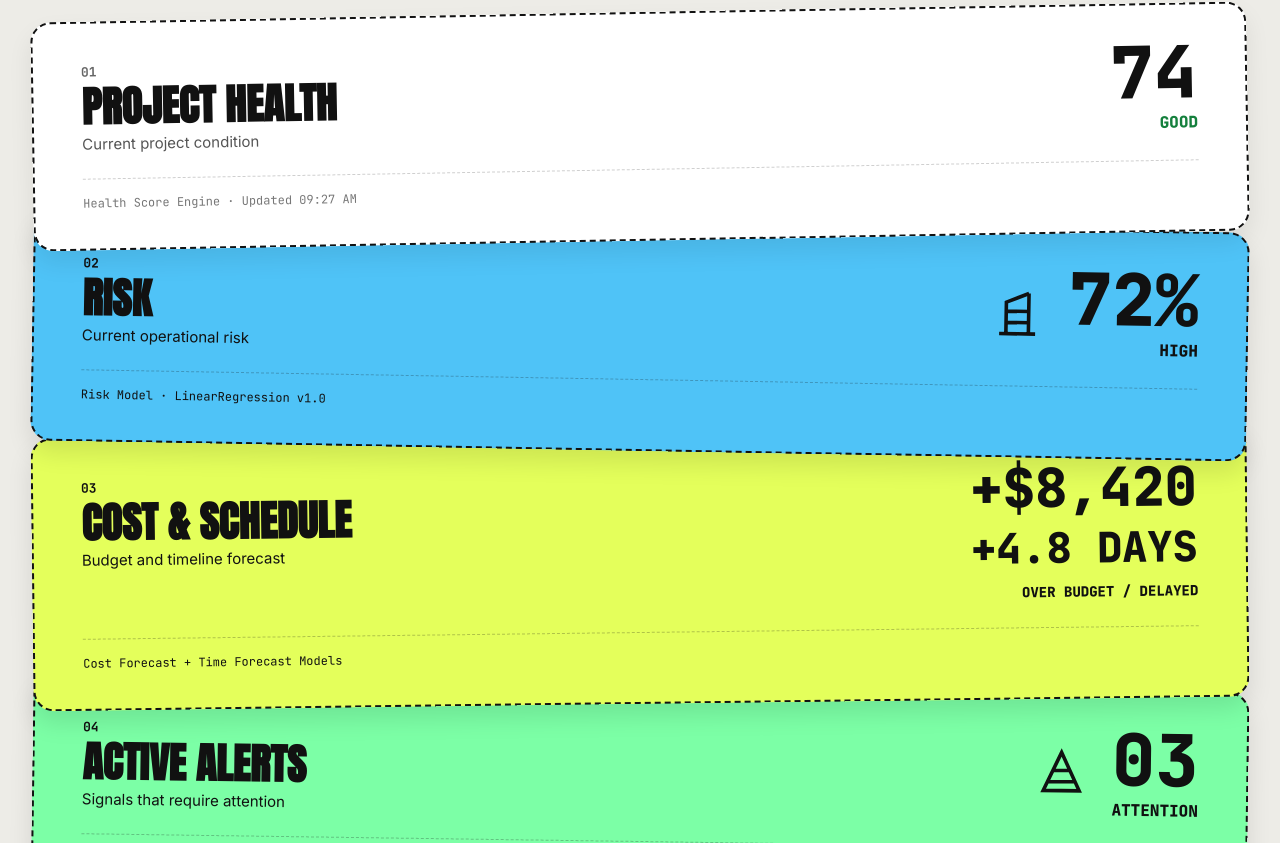
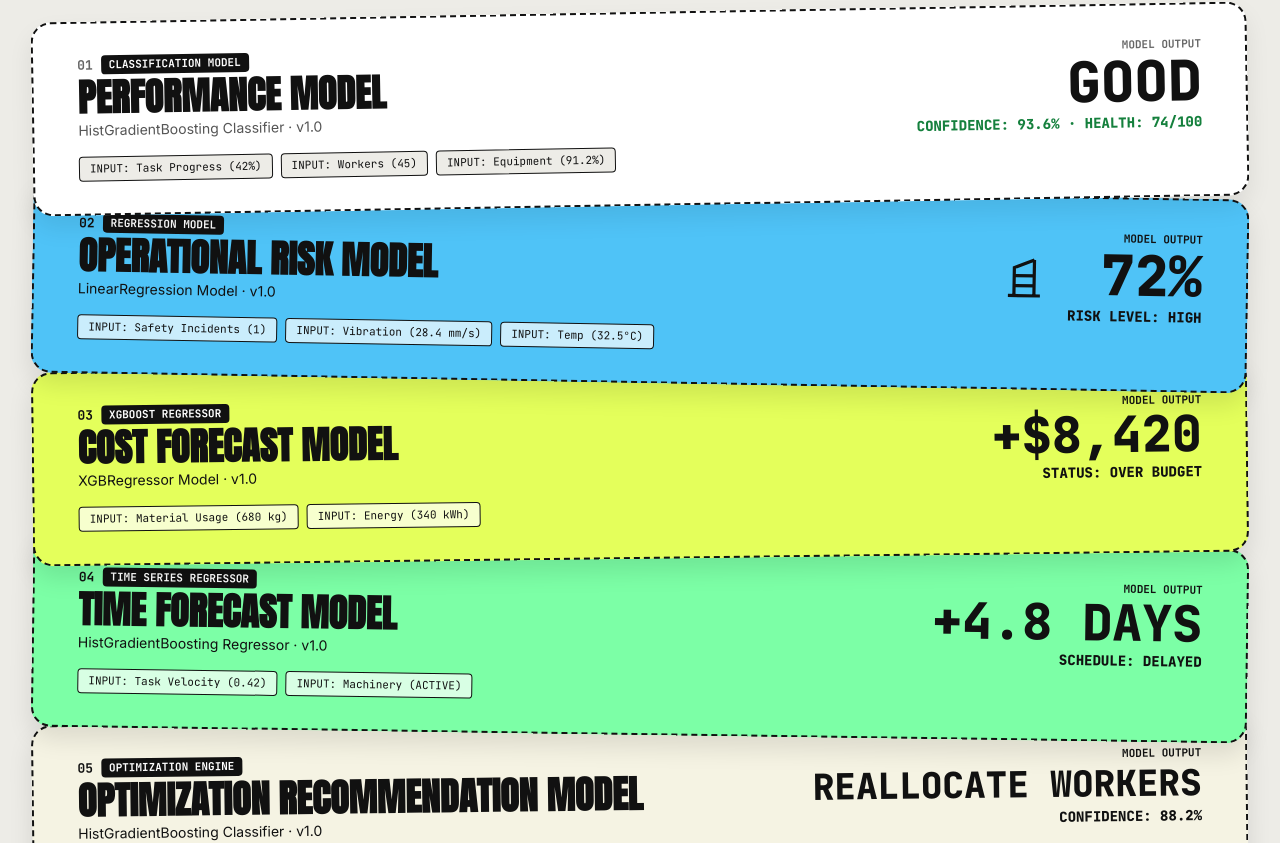
Before and after one commit to shubham392007-sketch/ConArk_Systems, a React (Vite) app in the folder frontend/: page / in a window 1280 px wide. Shown: the part 397-1240 px from the top of the page. Built offline with nearby package versions, Linux system fonts and the light colour scheme; no server answers.

Commit message:
feat: map card system 1-to-1 to each ML model with explicit telemetry inputs and predicted outputs

```diff
--- a/frontend/src/pages/CommandCenter.tsx
+++ b/frontend/src/pages/CommandCenter.tsx
@@ -35,13 +35,23 @@ export const CommandCenter: React.FC = () => {
     loadIntelligence();
   }, []);
 
+  // Live predictions or fallback defaults
+  const perfPred = data?.ml_results.performance.prediction ?? 'GOOD';
+  const perfConf = (data?.ml_results.performance.confidence ?? 0.936) * 100;
   const healthScore = data?.health.overall_health_score ?? 74;
-  const healthStatus = data?.health.health_status ?? 'GOOD';
+
   const riskScore = data?.ml_results.risk.risk_score ?? 72;
   const riskLevel = data?.ml_results.risk.risk_level ?? 'HIGH';
+
   const costDev = data?.ml_results.cost_forecast.predicted_cost_deviation ?? 8420;
+  const costStatus = data?.ml_results.cost_forecast.budget_status ?? 'OVER BUDGET';
+
   const timeDev = data?.ml_results.time_forecast.predicted_time_deviation_days ?? 4.8;
-  const alertCount = data?.alerts.length ?? 3;
+  const timeStatus = data?.ml_results.time_forecast.schedule_status ?? 'DELAYED';
+
+  const optRec = data?.ml_results.optimization.recommendation ?? 'REALLOCATE WORKERS';
+  const optConf = (data?.ml_results.optimization.confidence ?? 0.882) * 100;
+
   const geminiText = data?.gemini_report.report?.executive_summary || "Review worker allocation before the next construction cycle.";
 
   return (
@@ -70,173 +80,286 @@ export const CommandCenter: React.FC = () => {
         </p>
       </div>
 
-      {/* Primary Stacked Card Deck — Enlarged Cards with Consistent Dashed Borders */}
+      {/* 5-MODEL STACKED CARD DECK */}
       <div style={{ display: 'flex', flexDirection: 'column', gap: '0px', marginBottom: '40px' }}>
 
-        {/* CARD 01: WHITE - PROJECT HEALTH */}
+        {/* MODEL 01: PERFORMANCE MODEL (WHITE #FFFFFF) */}
         <div
           className="card-rotate-neg1 card-hover-lift"
           style={{
             backgroundColor: '#FFFFFF',
             border: '2.5px dashed #111111',
             borderRadius: '20px',
-            padding: '36px 48px',
+            padding: '32px 44px',
             boxShadow: '0 12px 24px rgba(0, 0, 0, 0.08)',
             position: 'relative',
-            zIndex: 4,
-            minHeight: '180px'
+            zIndex: 5
           }}
         >
-          <div style={{ display: 'flex', justifyContent: 'space-between', alignItems: 'flex-start' }}>
+          <div style={{ display: 'flex', justifyContent: 'space-between', alignItems: 'flex-start', flexWrap: 'wrap', gap: '16px' }}>
             <div>
+              <div style={{ display: 'flex', alignItems: 'center', gap: '8px' }}>
                 <span style={{ fontSize: '13px', fontFamily: 'JetBrains Mono, monospace', color: '#666666', fontWeight: 'bold' }}>01</span>
-              <h2 style={{ fontFamily: 'Anton, sans-serif', fontSize: '42px', color: '#111111', textTransform: 'uppercase', lineHeight: '1.05', marginTop: '4px' }}>
-                PROJECT HEALTH
+                <span style={{ fontSize: '11px', fontFamily: 'JetBrains Mono, monospace', fontWeight: 'bold', backgroundColor: '#111111', color: '#FFFFFF', padding: '2px 8px', borderRadius: '4px' }}>
+                  CLASSIFICATION MODEL
+                </span>
+              </div>
+              <h2 style={{ fontFamily: 'Anton, sans-serif', fontSize: '38px', color: '#111111', textTransform: 'uppercase', lineHeight: '1.05', marginTop: '4px' }}>
+                PERFORMANCE MODEL
               </h2>
-              <p style={{ fontSize: '15px', color: '#555555', fontFamily: 'Inter, sans-serif', marginTop: '4px' }}>Current project condition</p>
+              <p style={{ fontSize: '14px', color: '#555555', fontFamily: 'Inter, sans-serif', marginTop: '2px' }}>
+                HistGradientBoosting Classifier · v1.0
+              </p>
+
+              {/* Explicit Model Telemetry Inputs */}
+              <div style={{ marginTop: '16px', display: 'flex', flexWrap: 'wrap', gap: '8px', fontSize: '11px', fontFamily: 'JetBrains Mono, monospace' }}>
+                <span style={{ backgroundColor: '#EDECE7', border: '1px solid #111111', padding: '4px 10px', borderRadius: '4px' }}>
+                  INPUT: Task Progress (42%)
+                </span>
+                <span style={{ backgroundColor: '#EDECE7', border: '1px solid #111111', padding: '4px 10px', borderRadius: '4px' }}>
+                  INPUT: Workers ({defaultInput.worker_count})
+                </span>
+                <span style={{ backgroundColor: '#EDECE7', border: '1px solid #111111', padding: '4px 10px', borderRadius: '4px' }}>
+                  INPUT: Equipment ({defaultInput.equipment_utilization_rate}%)
+                </span>
               </div>
+            </div>
+
+            {/* Model Output Prediction */}
             <div style={{ textAlign: 'right' }}>
-              <div style={{ fontFamily: 'JetBrains Mono, monospace', fontSize: '72px', fontWeight: '800', color: '#111111', lineHeight: '0.9' }}>
-                {healthScore}
+              <div style={{ fontSize: '11px', fontFamily: 'JetBrains Mono, monospace', fontWeight: 'bold', color: '#666666' }}>MODEL OUTPUT</div>
+              <div style={{ fontFamily: 'JetBrains Mono, monospace', fontSize: '56px', fontWeight: '800', color: '#111111', lineHeight: '0.9', marginTop: '4px' }}>
+                {perfPred}
               </div>
-              <div style={{ fontSize: '16px', fontWeight: '800', color: '#15803d', fontFamily: 'JetBrains Mono, monospace', marginTop: '6px' }}>
-                {healthStatus}
+              <div style={{ fontSize: '14px', fontWeight: '800', color: '#15803d', fontFamily: 'JetBrains Mono, monospace', marginTop: '6px' }}>
+                CONFIDENCE: {perfConf.toFixed(1)}% · HEALTH: {healthScore}/100
               </div>
             </div>
           </div>
-          <div style={{ marginTop: '24px', paddingTop: '16px', borderTop: '1px dashed rgba(17,17,17,0.2)', fontSize: '12px', color: '#777777', fontFamily: 'JetBrains Mono, monospace' }}>
-            Health Score Engine · Updated {new Date().toLocaleTimeString([], { hour: '2-digit', minute: '2-digit' })}
-          </div>
         </div>
 
-        {/* CARD 02: BLUE - RISK */}
+        {/* MODEL 02: RISK MODEL (BLUE #4FC3F7) */}
         <div
           className="card-rotate-pos1 card-hover-lift"
           style={{
             backgroundColor: '#4FC3F7',
             border: '2.5px dashed #111111',
             borderRadius: '20px',
-            padding: '36px 48px',
+            padding: '32px 44px',
             boxShadow: '0 12px 24px rgba(0, 0, 0, 0.1)',
             position: 'relative',
-            marginTop: '-20px',
-            zIndex: 3,
-            minHeight: '180px'
+            marginTop: '-18px',
+            zIndex: 4
           }}
         >
-          <div style={{ display: 'flex', justifyContent: 'space-between', alignItems: 'flex-start' }}>
+          <div style={{ display: 'flex', justifyContent: 'space-between', alignItems: 'flex-start', flexWrap: 'wrap', gap: '16px' }}>
             <div>
+              <div style={{ display: 'flex', alignItems: 'center', gap: '8px' }}>
                 <span style={{ fontSize: '13px', fontFamily: 'JetBrains Mono, monospace', color: '#111111', fontWeight: 'bold' }}>02</span>
-              <h2 style={{ fontFamily: 'Anton, sans-serif', fontSize: '42px', color: '#111111', textTransform: 'uppercase', lineHeight: '1.05', marginTop: '4px' }}>
-                RISK
+                <span style={{ fontSize: '11px', fontFamily: 'JetBrains Mono, monospace', fontWeight: 'bold', backgroundColor: '#111111', color: '#FFFFFF', padding: '2px 8px', borderRadius: '4px' }}>
+                  REGRESSION MODEL
+                </span>
+              </div>
+              <h2 style={{ fontFamily: 'Anton, sans-serif', fontSize: '38px', color: '#111111', textTransform: 'uppercase', lineHeight: '1.05', marginTop: '4px' }}>
+                OPERATIONAL RISK MODEL
               </h2>
-              <p style={{ fontSize: '15px', color: '#111111', fontFamily: 'Inter, sans-serif', marginTop: '4px' }}>Current operational risk</p>
+              <p style={{ fontSize: '14px', color: '#111111', fontFamily: 'Inter, sans-serif', marginTop: '2px' }}>
+                LinearRegression Model · v1.0
+              </p>
+
+              {/* Explicit Model Telemetry Inputs */}
+              <div style={{ marginTop: '16px', display: 'flex', flexWrap: 'wrap', gap: '8px', fontSize: '11px', fontFamily: 'JetBrains Mono, monospace' }}>
+                <span style={{ backgroundColor: 'rgba(255,255,255,0.7)', border: '1px solid #111111', padding: '4px 10px', borderRadius: '4px' }}>
+                  INPUT: Safety Incidents ({defaultInput.safety_incidents})
+                </span>
+                <span style={{ backgroundColor: 'rgba(255,255,255,0.7)', border: '1px solid #111111', padding: '4px 10px', borderRadius: '4px' }}>
+                  INPUT: Vibration ({defaultInput.vibration_level} mm/s)
+                </span>
+                <span style={{ backgroundColor: 'rgba(255,255,255,0.7)', border: '1px solid #111111', padding: '4px 10px', borderRadius: '4px' }}>
+                  INPUT: Temp ({defaultInput.temperature}°C)
+                </span>
               </div>
-            <div style={{ display: 'flex', alignItems: 'center', gap: '24px' }}>
-              {/* Crane Micro-Illustration SVG */}
-              <svg width="54" height="54" viewBox="0 0 24 24" fill="none" stroke="#111111" strokeWidth="1.6">
+            </div>
+
+            {/* Model Output Prediction */}
+            <div style={{ display: 'flex', alignItems: 'center', gap: '20px' }}>
+              <svg width="48" height="48" viewBox="0 0 24 24" fill="none" stroke="#111111" strokeWidth="1.6">
                 <path d="M4 21h16M7 21V7l10-4M17 3v18M7 11h10M7 16h10" />
               </svg>
               <div style={{ textAlign: 'right' }}>
-                <div style={{ fontFamily: 'JetBrains Mono, monospace', fontSize: '72px', fontWeight: '800', color: '#111111', lineHeight: '0.9' }}>
+                <div style={{ fontSize: '11px', fontFamily: 'JetBrains Mono, monospace', fontWeight: 'bold', color: '#111111' }}>MODEL OUTPUT</div>
+                <div style={{ fontFamily: 'JetBrains Mono, monospace', fontSize: '56px', fontWeight: '800', color: '#111111', lineHeight: '0.9', marginTop: '4px' }}>
                   {riskScore.toFixed(0)}%
                 </div>
-                <div style={{ fontSize: '16px', fontWeight: '800', color: '#111111', fontFamily: 'JetBrains Mono, monospace', marginTop: '6px' }}>
-                  {riskLevel}
+                <div style={{ fontSize: '14px', fontWeight: '800', color: '#111111', fontFamily: 'JetBrains Mono, monospace', marginTop: '6px' }}>
+                  RISK LEVEL: {riskLevel}
                 </div>
               </div>
             </div>
           </div>
-          <div style={{ marginTop: '24px', paddingTop: '16px', borderTop: '1px dashed rgba(17,17,17,0.25)', fontSize: '12px', color: '#111111', fontFamily: 'JetBrains Mono, monospace' }}>
-            Risk Model · LinearRegression v1.0
-          </div>
         </div>
 
-        {/* CARD 03: CHARTREUSE - COST & SCHEDULE */}
+        {/* MODEL 03: COST FORECAST MODEL (CHARTREUSE #E4FF5B) */}
         <div
           className="card-rotate-neg07 card-hover-lift"
           style={{
             backgroundColor: '#E4FF5B',
             border: '2.5px dashed #111111',
             borderRadius: '20px',
-            padding: '36px 48px',
+            padding: '32px 44px',
             boxShadow: '0 12px 24px rgba(0, 0, 0, 0.1)',
             position: 'relative',
-            marginTop: '-20px',
-            zIndex: 2,
-            minHeight: '180px'
+            marginTop: '-18px',
+            zIndex: 3
           }}
         >
-          <div style={{ display: 'flex', justifyContent: 'space-between', alignItems: 'flex-start' }}>
+          <div style={{ display: 'flex', justifyContent: 'space-between', alignItems: 'flex-start', flexWrap: 'wrap', gap: '16px' }}>
             <div>
+              <div style={{ display: 'flex', alignItems: 'center', gap: '8px' }}>
                 <span style={{ fontSize: '13px', fontFamily: 'JetBrains Mono, monospace', color: '#111111', fontWeight: 'bold' }}>03</span>
-              <h2 style={{ fontFamily: 'Anton, sans-serif', fontSize: '42px', color: '#111111', textTransform: 'uppercase', lineHeight: '1.05', marginTop: '4px' }}>
-                COST & SCHEDULE
+                <span style={{ fontSize: '11px', fontFamily: 'JetBrains Mono, monospace', fontWeight: 'bold', backgroundColor: '#111111', color: '#FFFFFF', padding: '2px 8px', borderRadius: '4px' }}>
+                  XGBOOST REGRESSOR
+                </span>
+              </div>
+              <h2 style={{ fontFamily: 'Anton, sans-serif', fontSize: '38px', color: '#111111', textTransform: 'uppercase', lineHeight: '1.05', marginTop: '4px' }}>
+                COST FORECAST MODEL
               </h2>
-              <p style={{ fontSize: '15px', color: '#111111', fontFamily: 'Inter, sans-serif', marginTop: '4px' }}>Budget and timeline forecast</p>
+              <p style={{ fontSize: '14px', color: '#111111', fontFamily: 'Inter, sans-serif', marginTop: '2px' }}>
+                XGBRegressor Model · v1.0
+              </p>
+
+              {/* Explicit Model Telemetry Inputs */}
+              <div style={{ marginTop: '16px', display: 'flex', flexWrap: 'wrap', gap: '8px', fontSize: '11px', fontFamily: 'JetBrains Mono, monospace' }}>
+                <span style={{ backgroundColor: 'rgba(255,255,255,0.7)', border: '1px solid #111111', padding: '4px 10px', borderRadius: '4px' }}>
+                  INPUT: Material Usage ({defaultInput.material_usage} kg)
+                </span>
+                <span style={{ backgroundColor: 'rgba(255,255,255,0.7)', border: '1px solid #111111', padding: '4px 10px', borderRadius: '4px' }}>
+                  INPUT: Energy ({defaultInput.energy_consumption} kWh)
+                </span>
               </div>
+            </div>
+
+            {/* Model Output Prediction */}
             <div style={{ textAlign: 'right' }}>
-              <div style={{ fontFamily: 'JetBrains Mono, monospace', fontSize: '54px', fontWeight: '800', color: '#111111', lineHeight: '0.9' }}>
+              <div style={{ fontSize: '11px', fontFamily: 'JetBrains Mono, monospace', fontWeight: 'bold', color: '#111111' }}>MODEL OUTPUT</div>
+              <div style={{ fontFamily: 'JetBrains Mono, monospace', fontSize: '50px', fontWeight: '800', color: '#111111', lineHeight: '0.9', marginTop: '4px' }}>
                 {costDev > 0 ? `+$${costDev.toLocaleString()}` : `-$${Math.abs(costDev).toLocaleString()}`}
               </div>
-              <div style={{ fontFamily: 'JetBrains Mono, monospace', fontSize: '42px', fontWeight: '800', color: '#111111', marginTop: '6px' }}>
-                {timeDev > 0 ? `+${timeDev.toFixed(1)} DAYS` : `${timeDev.toFixed(1)} DAYS`}
-              </div>
               <div style={{ fontSize: '14px', fontWeight: '800', color: '#111111', fontFamily: 'JetBrains Mono, monospace', marginTop: '6px' }}>
-                OVER BUDGET / DELAYED
+                STATUS: {costStatus}
               </div>
             </div>
           </div>
-          <div style={{ marginTop: '24px', paddingTop: '16px', borderTop: '1px dashed rgba(17,17,17,0.25)', fontSize: '12px', color: '#111111', fontFamily: 'JetBrains Mono, monospace' }}>
-            Cost Forecast + Time Forecast Models
-          </div>
         </div>
 
-        {/* CARD 04: MINT - ACTIVE ALERTS */}
+        {/* MODEL 04: TIME FORECAST MODEL (MINT #7CFFA6) */}
         <div
           className="card-rotate-pos08 card-hover-lift"
           style={{
             backgroundColor: '#7CFFA6',
             border: '2.5px dashed #111111',
             borderRadius: '20px',
-            padding: '36px 48px',
+            padding: '32px 44px',
             boxShadow: '0 12px 24px rgba(0, 0, 0, 0.1)',
             position: 'relative',
-            marginTop: '-20px',
-            zIndex: 1,
-            minHeight: '180px'
+            marginTop: '-18px',
+            zIndex: 2
           }}
         >
-          <div style={{ display: 'flex', justifyContent: 'space-between', alignItems: 'flex-start' }}>
+          <div style={{ display: 'flex', justifyContent: 'space-between', alignItems: 'flex-start', flexWrap: 'wrap', gap: '16px' }}>
             <div>
+              <div style={{ display: 'flex', alignItems: 'center', gap: '8px' }}>
                 <span style={{ fontSize: '13px', fontFamily: 'JetBrains Mono, monospace', color: '#111111', fontWeight: 'bold' }}>04</span>
-              <h2 style={{ fontFamily: 'Anton, sans-serif', fontSize: '42px', color: '#111111', textTransform: 'uppercase', lineHeight: '1.05', marginTop: '4px' }}>
-                ACTIVE ALERTS
+                <span style={{ fontSize: '11px', fontFamily: 'JetBrains Mono, monospace', fontWeight: 'bold', backgroundColor: '#111111', color: '#FFFFFF', padding: '2px 8px', borderRadius: '4px' }}>
+                  TIME SERIES REGRESSOR
+                </span>
+              </div>
+              <h2 style={{ fontFamily: 'Anton, sans-serif', fontSize: '38px', color: '#111111', textTransform: 'uppercase', lineHeight: '1.05', marginTop: '4px' }}>
+                TIME FORECAST MODEL
               </h2>
-              <p style={{ fontSize: '15px', color: '#111111', fontFamily: 'Inter, sans-serif', marginTop: '4px' }}>Signals that require attention</p>
+              <p style={{ fontSize: '14px', color: '#111111', fontFamily: 'Inter, sans-serif', marginTop: '2px' }}>
+                HistGradientBoosting Regressor · v1.0
+              </p>
+
+              {/* Explicit Model Telemetry Inputs */}
+              <div style={{ marginTop: '16px', display: 'flex', flexWrap: 'wrap', gap: '8px', fontSize: '11px', fontFamily: 'JetBrains Mono, monospace' }}>
+                <span style={{ backgroundColor: 'rgba(255,255,255,0.7)', border: '1px solid #111111', padding: '4px 10px', borderRadius: '4px' }}>
+                  INPUT: Task Velocity ({defaultInput.task_progress})
+                </span>
+                <span style={{ backgroundColor: 'rgba(255,255,255,0.7)', border: '1px solid #111111', padding: '4px 10px', borderRadius: '4px' }}>
+                  INPUT: Machinery ({defaultInput.machinery_status === 1 ? 'ACTIVE' : 'IDLE'})
+                </span>
               </div>
-            <div style={{ display: 'flex', alignItems: 'center', gap: '24px' }}>
-              {/* Traffic Cone Micro-Illustration SVG */}
-              <svg width="54" height="54" viewBox="0 0 24 24" fill="none" stroke="#111111" strokeWidth="1.6">
-                <path d="M12 2L4 19h16L12 2zM6 15h12M8 10h8" />
-              </svg>
+            </div>
+
+            {/* Model Output Prediction */}
             <div style={{ textAlign: 'right' }}>
-                <div style={{ fontFamily: 'JetBrains Mono, monospace', fontSize: '72px', fontWeight: '800', color: '#111111', lineHeight: '0.9' }}>
-                  {alertCount < 10 ? `0${alertCount}` : alertCount}
+              <div style={{ fontSize: '11px', fontFamily: 'JetBrains Mono, monospace', fontWeight: 'bold', color: '#111111' }}>MODEL OUTPUT</div>
+              <div style={{ fontFamily: 'JetBrains Mono, monospace', fontSize: '50px', fontWeight: '800', color: '#111111', lineHeight: '0.9', marginTop: '4px' }}>
+                {timeDev > 0 ? `+${timeDev.toFixed(1)} DAYS` : `${timeDev.toFixed(1)} DAYS`}
               </div>
-                <div style={{ fontSize: '16px', fontWeight: '800', color: '#111111', fontFamily: 'JetBrains Mono, monospace', marginTop: '6px' }}>
-                  ATTENTION
+              <div style={{ fontSize: '14px', fontWeight: '800', color: '#111111', fontFamily: 'JetBrains Mono, monospace', marginTop: '6px' }}>
+                SCHEDULE: {timeStatus}
               </div>
             </div>
           </div>
         </div>
-          <div style={{ marginTop: '24px', paddingTop: '16px', borderTop: '1px dashed rgba(17,17,17,0.25)', fontSize: '12px', color: '#111111', fontFamily: 'JetBrains Mono, monospace' }}>
-            Alert Engine · Deterministic Rules
+
+        {/* MODEL 05: OPTIMIZATION RECOMMENDATION MODEL (CREAM #F5F3E3) */}
+        <div
+          className="card-rotate-neg07 card-hover-lift"
+          style={{
+            backgroundColor: '#F5F3E3',
+            border: '2.5px dashed #111111',
+            borderRadius: '20px',
+            padding: '32px 44px',
+            boxShadow: '0 12px 24px rgba(0, 0, 0, 0.1)',
+            position: 'relative',
+            marginTop: '-18px',
+            zIndex: 1
+          }}
+        >
+          <div style={{ display: 'flex', justifyContent: 'space-between', alignItems: 'flex-start', flexWrap: 'wrap', gap: '16px' }}>
+            <div>
+              <div style={{ display: 'flex', alignItems: 'center', gap: '8px' }}>
+                <span style={{ fontSize: '13px', fontFamily: 'JetBrains Mono, monospace', color: '#111111', fontWeight: 'bold' }}>05</span>
+                <span style={{ fontSize: '11px', fontFamily: 'JetBrains Mono, monospace', fontWeight: 'bold', backgroundColor: '#111111', color: '#FFFFFF', padding: '2px 8px', borderRadius: '4px' }}>
+                  OPTIMIZATION ENGINE
+                </span>
+              </div>
+              <h2 style={{ fontFamily: 'Anton, sans-serif', fontSize: '38px', color: '#111111', textTransform: 'uppercase', lineHeight: '1.05', marginTop: '4px' }}>
+                OPTIMIZATION RECOMMENDATION MODEL
+              </h2>
+              <p style={{ fontSize: '14px', color: '#111111', fontFamily: 'Inter, sans-serif', marginTop: '2px' }}>
+                HistGradientBoosting Classifier · v1.0
+              </p>
+
+              {/* Explicit Model Telemetry Inputs */}
+              <div style={{ marginTop: '16px', display: 'flex', flexWrap: 'wrap', gap: '8px', fontSize: '11px', fontFamily: 'JetBrains Mono, monospace' }}>
+                <span style={{ backgroundColor: 'rgba(255,255,255,0.7)', border: '1px solid #111111', padding: '4px 10px', borderRadius: '4px' }}>
+                  INPUT: Multi-model outputs & Risk
+                </span>
+                <span style={{ backgroundColor: 'rgba(255,255,255,0.7)', border: '1px solid #111111', padding: '4px 10px', borderRadius: '4px' }}>
+                  INPUT: Equipment utilization ({defaultInput.equipment_utilization_rate}%)
+                </span>
+              </div>
+            </div>
+
+            {/* Model Output Prediction */}
+            <div style={{ textAlign: 'right' }}>
+              <div style={{ fontSize: '11px', fontFamily: 'JetBrains Mono, monospace', fontWeight: 'bold', color: '#111111' }}>MODEL OUTPUT</div>
+              <div style={{ fontFamily: 'JetBrains Mono, monospace', fontSize: '36px', fontWeight: '800', color: '#111111', lineHeight: '1.0', marginTop: '4px' }}>
+                {optRec}
+              </div>
+              <div style={{ fontSize: '14px', fontWeight: '800', color: '#111111', fontFamily: 'JetBrains Mono, monospace', marginTop: '6px' }}>
+                CONFIDENCE: {optConf.toFixed(1)}%
+              </div>
+            </div>
           </div>
         </div>
       </div>
 
-      {/* Downstream Gemini 2.5 Flash AI Explanation Card (Enlarged with dashed border) */}
+      {/* Downstream Gemini 2.5 Flash AI Explanation Card */}
       <div style={{
         backgroundColor: '#FFFFFF',
         border: '2.5px dashed #111111',
@@ -266,7 +389,7 @@ export const CommandCenter: React.FC = () => {
             PRIORITY: HIGH
           </span>
           <span style={{ fontSize: '12px', fontFamily: 'JetBrains Mono, monospace', color: '#666666' }}>
-            Grounded in: Optimization Model · Risk Model · Alert Engine
+            Grounded in: 5 ML Models · SciPy Space Engine · Alert Engine
           </span>
         </div>
       </div>
```
Lines whose indentation alone changed are shown as unchanged.
